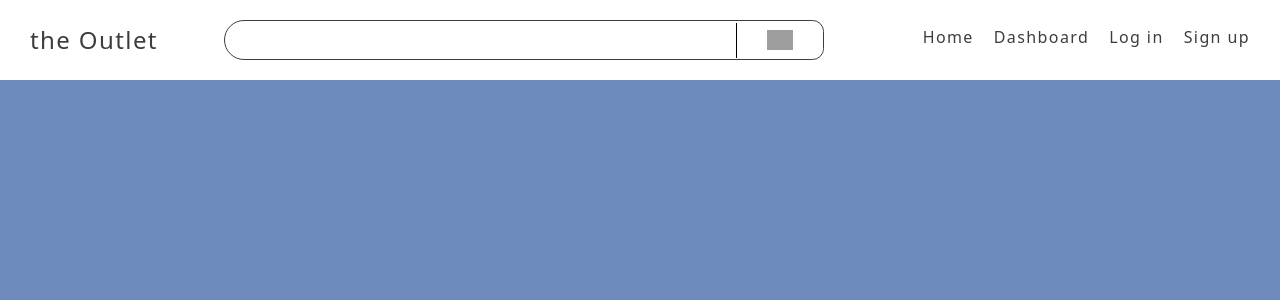
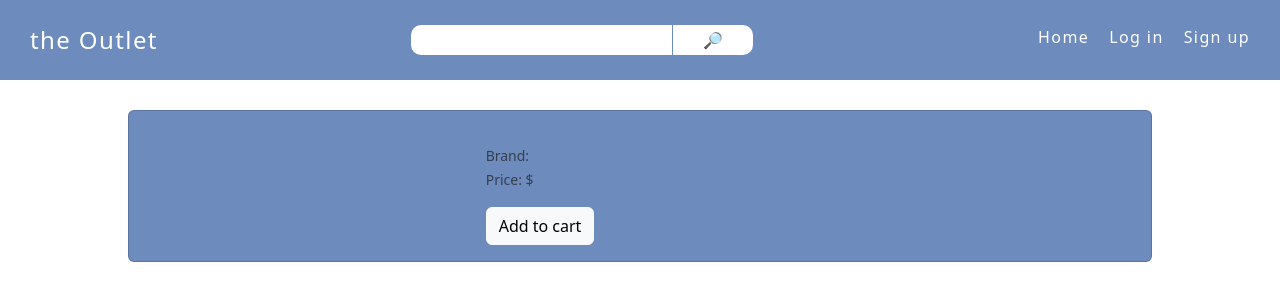
Before and after one commit to ErickRabocse/theOutlet, a React (Vite) app: page /items/1 in a window 1280 px wide. Shown: the top 300 px of the page. Built offline with nearby package versions, Linux system fonts and the light colour scheme; no server answers; grey boxes are pictures that could not be loaded.

Commit message:
added details to product details page and edited nav var content

```diff
--- a/src/App.css
+++ b/src/App.css
@@ -2,5 +2,5 @@ body{
     margin: 0;
     padding: 0;
     box-sizing: border-box;
-    background-color: rgb(109, 140, 189);
+    /* background-color: green; */
 }
--- a/src/components/Header/Header.jsx
+++ b/src/components/Header/Header.jsx
@@ -15,24 +15,29 @@ const Header = () => {
   }
 
   return (
-    <div className='header__container'>
     <nav className='header'>
       <NavLink to='/' className='header__logo'>
         the Outlet
       </NavLink>
+
       <div className='header__searchBar'>
         <input className='header__search' type='text' value={item} onChange={(e) => setItem(e.target.value)} />
         <button className='header__sarchBtn' onClick={showItems}>
-            <img className='header__sarchIcon' src='./search.svg' alt='search icon' style={{ height: '20px' }} />
+          🔎
+          {/* <img className='header__sarchIcon' src='./search.svg' alt='search icon' style={{ height: '20px' }} /> */}
         </button>
       </div>
+
       <ul className='header__nav-list'>
         <li className='header__list-item'>
           <NavLink to='/' className={({ isActive }) => linkIsActive(isActive)}>Home</NavLink>
         </li>
+        {
+          isAdmin &&
             <li className='header__list-item'>
               <NavLink to='/dashboard' className={({ isActive }) => linkIsActive(isActive)}>Dashboard</NavLink>
             </li>
+        }
         {
             isAdmin &&
               <li className='header__list-item'>
@@ -55,13 +60,17 @@ const Header = () => {
         {
             loggedIn &&
               <li className='header__list-item'>
-                <NavLink to='/' onClick={logout}>Log out</NavLink>
+                <NavLink className='header__logOut' to='/' onClick={logout}>Log out</NavLink>
+              </li>
+          }
+        {
+            loggedIn &&
+              <li className='header__list-item'>
+                <NavLink className='header__shopping-cart' to='/'>🛒</NavLink>
               </li>
           }
       </ul>
     </nav>
-    </div>
-
   )
 }
 
--- a/src/pages/Home.jsx
+++ b/src/pages/Home.jsx
@@ -1,4 +1,5 @@
 import { useAdminContext } from '../hooks/useAdmin'
+import { Link } from 'react-router-dom'
 import '@/styles/home.scss'
 
 const Home = () => {
@@ -30,25 +31,25 @@ const Home = () => {
         <div className='row'>
           {item.length === 0
             ? data && data.map(item => (
-              <div key={item.id} className='col-sm-3 mb-3 mb-sm-0'>
+              <div key={item.id} className='col-sm-3'>
                 <div className='card'>
-                  <img className='card-img-top img' src={item?.image} alt={item?.description} />
+                  <img className='card-img-top img' src={item?.image || item?.images} alt={item?.description} />
                   <div className='card-body'>
                     <h5 className='card-title'>{item?.product_name}</h5>
                     <p className='card-text'> ${item?.price}</p>
-                    <a href='#' className='btn btn-primary'>See details</a>
+                    <Link to={`/items/${item?.id}`} className='btn btn-primary'>See details</Link>
                   </div>
                 </div>
               </div>
             ))
             : filteredItems.map(item => (
-              <div key={item.id} className='col-sm-3 mb-3 mb-sm-0'>
+              <div key={item.id} className='col-sm-3'>
                 <div className='card'>
-                  <img className='card-img-top img' src={item?.image} alt={item?.description} />
+                  <img className='card-img-top img' src={item?.image || item?.images} alt={item?.description} />
                   <div className='card-body'>
                     <h5 className='card-title'>{item?.product_name}</h5>
                     <p className='card-text'> ${item?.price}</p>
-                    <a href='#' className='btn btn-primary'>See details</a>
+                    <Link to={`/items/${item?.id}`} className='btn btn-primary'>See details</Link>
                   </div>
                 </div>
               </div>
--- /dev/null
+++ b/src/pages/ProductDetails.jsx
@@ -0,0 +1,40 @@
+import { useEffect, useState } from 'react'
+import { useParams } from 'react-router-dom'
+
+const ProductDetails = () => {
+  const { id } = useParams()
+  const [product, setProduct] = useState(null)
+
+  useEffect(() => {
+    fetch(`https://theoutlet.onrender.com/items/${id}`)
+      .then(res => res.json())
+      .then(data => setProduct(data))
+      .catch(e => console.error(e))
+  }, [id])
+
+  return (
+    <div className='card mb-3' style={{ maxWidth: '80%', margin: '30px auto' }}>
+      <div className='row g-0'>
+        <div className='col-md-4'>
+          <img src={product?.image || product?.images} className='img-fluid rounded-start h-100' alt={product?.description} />
+        </div>
+        <div className='col-md-8'>
+          <div className='card-body'>
+            <h5 className='card-title'>{product?.product_name}
+            </h5>
+            <p className='card-text'>{product?.description}</p>
+            <p className='card-text'>
+              <small className='text-body-secondary'>
+                Brand: {product?.brand}
+                <br />
+                Price: ${product?.price}
+              </small>
+            </p>
+            <button type='button' className='btn btn-light'>Add to cart</button>
+          </div>
+        </div>
+      </div>
+    </div>
+  )
+}
+export default ProductDetails
--- a/src/pages/index.js
+++ b/src/pages/index.js
@@ -3,7 +3,8 @@ import Home from './Home'
 import LoginPage from './LoginPage'
 import SignupPage from './SignupPage'
 import Secret from './Secret'
+import ProductDetails from './ProductDetails'
 
 export {
-  Dashboard, Home, LoginPage, SignupPage, Secret
+  Dashboard, Home, LoginPage, SignupPage, Secret, ProductDetails
 }
--- a/src/routes/Index.jsx
+++ b/src/routes/Index.jsx
@@ -1,13 +1,14 @@
 import { Routes, Route, Navigate } from 'react-router-dom'
-import { Dashboard, Home, Secret, LoginPage, SignupPage } from '@/pages'
+import { Dashboard, Home, Secret, LoginPage, SignupPage, ProductDetails } from '@/pages'
 import { useAdminContext } from '@/hooks/useAdmin'
 
 const RoutesIndex = () => {
   // IMPORTING: THE isAdmin state
-  const { isAdmin, loggedIn } = useAdminContext()
+  const { isAdmin } = useAdminContext()
   return (
     <Routes>
       <Route path='/' element={<Home />} />
+      <Route path='/items/:id' element={<ProductDetails />} />
       <Route path='/loginPage' element={<LoginPage />} />
       <Route path='/signupPage' element={<SignupPage />} />
       <Route path='/dashboard' element={<Dashboard />} />
--- a/src/services/userService.js
+++ b/src/services/userService.js
@@ -6,10 +6,12 @@ const loginUserService = (data) => axios.post(`${BASE_URL}/login`, data)
 const registerUserService = (data) => axios.post(`${BASE_URL}/register`, data)
 const getAllUsersService = (jwtToken) => axios.get(`${BASE_URL}/users`, { headers: { Authorization: `Bearer ${jwtToken}` } })
 const getActiveUser = (jwtToken) => axios.get(`${BASE_URL}/users/me`, { headers: { Authorization: `Bearer ${jwtToken}` } })
+// const getSelectedItem = (id) => axios.get(`${BASE_URL}/users/${id}`)
 
 export {
   loginUserService,
   registerUserService,
   getAllUsersService,
   getActiveUser
+  // getSelectedItem
 }
--- a/src/styles/header.scss
+++ b/src/styles/header.scss
@@ -1,8 +1,9 @@
 $menu-color: #3d3d3d;
 $accent-color: rgb(4, 10, 15);
+$light-blue: rgb(109, 140, 189);
 
 @mixin header-link {
-    color: $menu-color;
+    color: white;
     text-decoration: none;
     letter-spacing: 1.4px;
 }
@@ -10,89 +11,85 @@ $accent-color: rgb(4, 10, 15);
 .header {
     width:100vw;
     height:80px;
-    background-color: white;
     display: flex;
     justify-content: space-between;
     align-items: center;
     padding: 15px 30px;
-
-    &__container{
-        display: flex;
-        width: 100vw;
+    background-color: $light-blue;
+    &__logOut{
+        color: white;
+        text-decoration: none;
     }
-
     &__logo {
         @include header-link;
         font-size: 1.5rem;
     }
-
-    &__searchBar{
-        width: 600px;
-        height: 40px;
-        border-radius: 30px 17px 17px 30px;
+    &__shopping-cart{
+        background-color: white;
+        display: block;
+        height: 45px;
+        width: 45px;
+        border-radius: 50%;
         display: flex;
         align-items: center;
-        border: 1px solid $menu-color;
-        padding: 0 15px ;
+        justify-content: center;
+        font-size: 1.2rem;
+    }
+    &__searchBar{
+        display: flex;
+        align-items: center;
     }
     &__sarchBtn{
+        width: auto;
         background-color: white;
-        height: 35px;
+        height: 30px;
         display: flex;
         align-items: center;
-        border-left: 1px solid black;
-        margin-right: -15px;
+        border-left: 1px solid $light-blue;
         border-radius: 0 10px 10px 0;
     }
     &__sarchBtn:hover{
         background-color: white;
     }
-
     &__search{
         background-color: white;
-        flex: 1;
-        padding: 5px 15px ;
-        margin: 0 15px ;
+        padding: 5px 0 ;
         color: rgba(0, 0, 0, 0.736);
         height: 30px;
-        font-size: 18px;
+        font-size: 16px;
+        padding: 0 15px;
+        border-radius: 10px 0 0 10px;
     }
-    &__search:focus{
-        outline: 2px solid white;
-    }
-
     &__nav-list {
         display: flex;
+        align-items: center;
         flex-wrap: wrap;
         list-style: none;
         gap: 20px;
         margin-bottom: 0;
     }
-
     &__item-link {
         @include header-link;
         display: inline-block;
-
+        &:hover{
+            text-decoration: none;
+        }
         &--is-active {
-            // border-bottom: 2px solid $menu-color;
+            border-bottom: 2px solid $menu-color;
             font-weight: bold;
             color: $accent-color;
         }
-
         &::after {
             content: '';
             display: block;
             margin-top: 5px;
             width: 0;
             height: 2px;
-            background-color: $menu-color;
+            background-color: white;
             transition: 0.3s;
         }
-
         &:hover::after {
             width:100%;
         }
-
-
     }
 }
--- a/src/styles/home.scss
+++ b/src/styles/home.scss
@@ -1,13 +1,14 @@
+$light-blue: rgb(109, 140, 189);
+
 body{
     display: flex;
 }
 .container{
-    width: 100vw;
-    margin-top: 20px;
-    gap: 10px;
+    padding-top: 20px;
 }
 .card{
-    margin-bottom: 20px;
+    background-color: $light-blue;
+    color: white;
 }
 .loading, .error{
     margin-top: 20px;
@@ -18,7 +19,7 @@ body{
     font-size: 1rem;
 }
 .img{
-    height: 260px;
-    object-fit: contain;
+    height: 200px;
+    object-fit: cover;
 
 }
```
Lines whose indentation alone changed are shown as unchanged.
